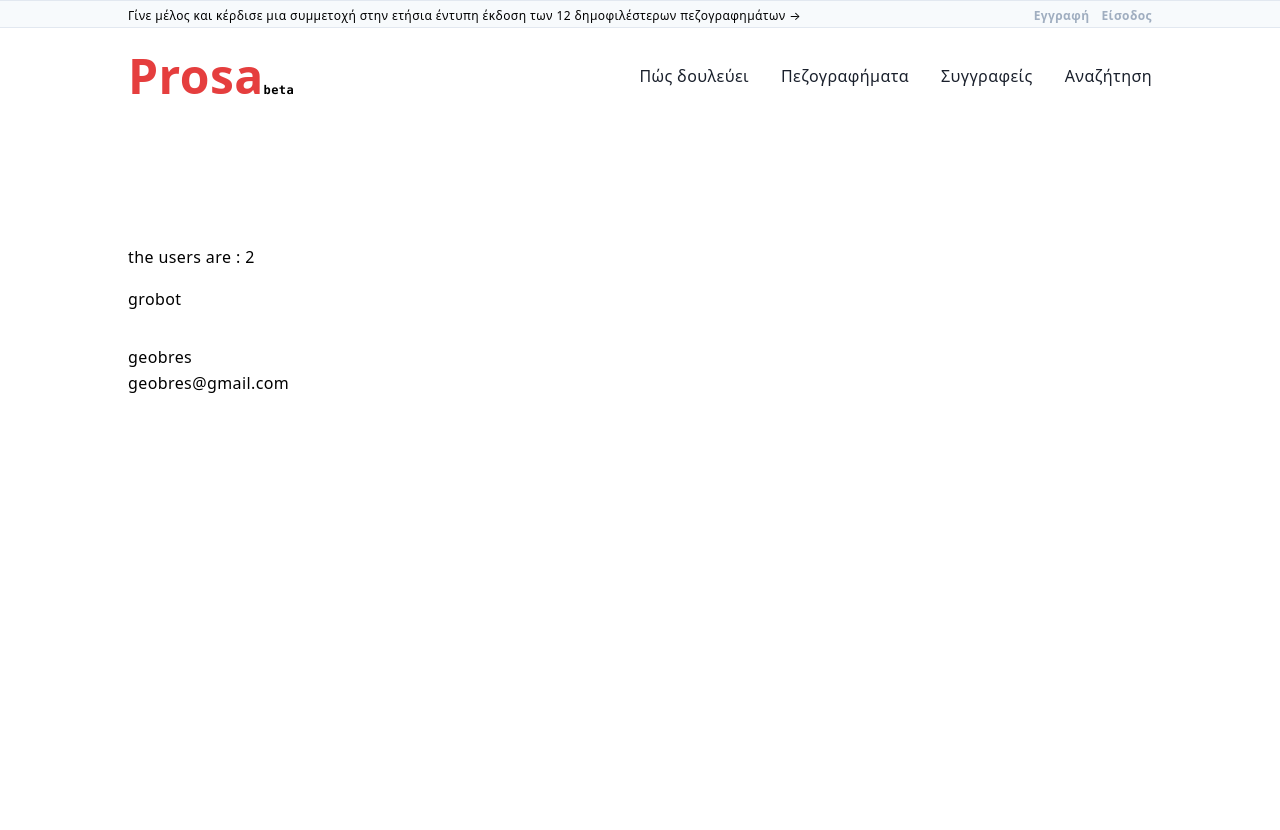
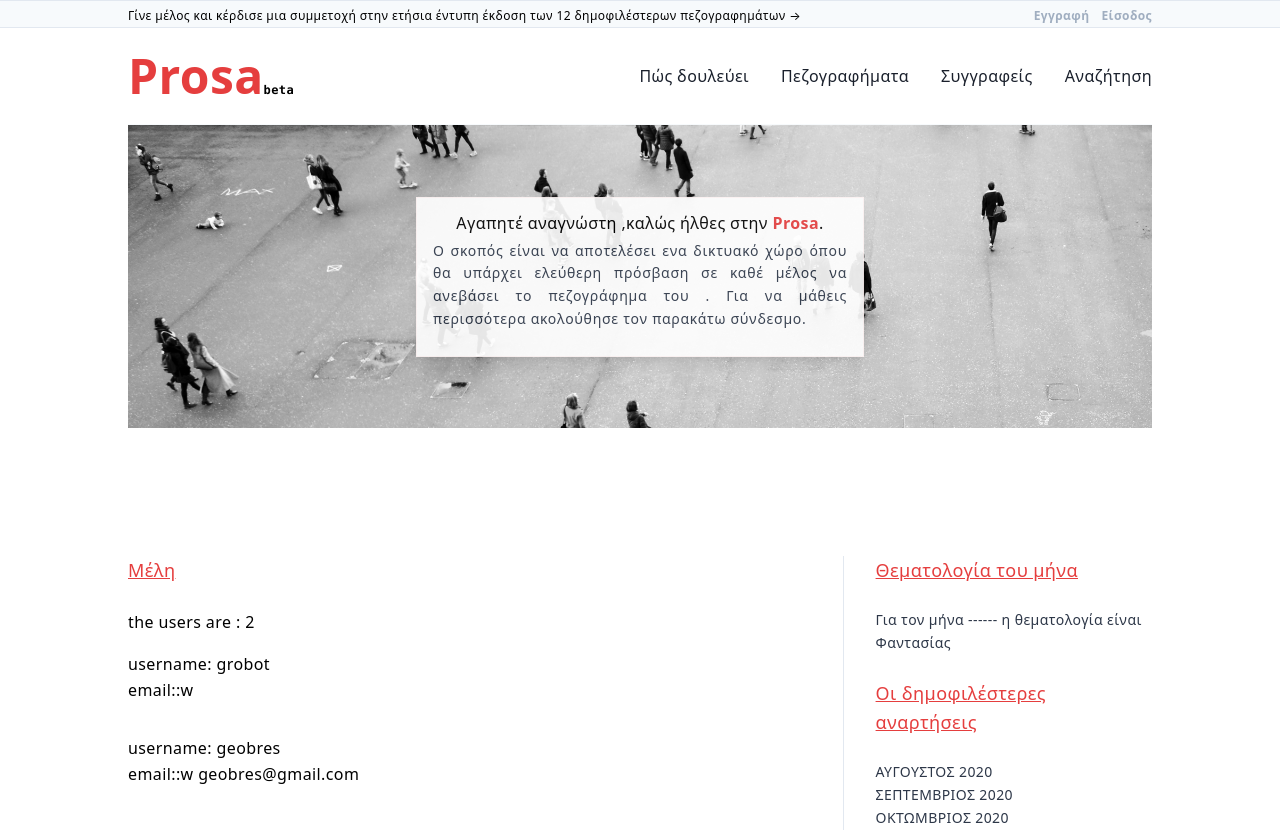
Before and after one commit to bres/secondapp_blog, a Django app: template secondapp/blog/templates/blog/writers.html in a window 1280 px wide. Before the commit the page ends 393 px from the top, so only its background shows below. Run offline with Django 3.2, Linux system fonts and the light colour scheme; the template is opened without the code that fills it: values that come from a table or form of the project are taken from there, others are empty; data comes from the database, SQL or seed files in the repository; style sheets or scripts are compiled from the project's sources; some libraries are stand-ins or nearby versions.

Commit message:
editng the writers

```diff
--- a/secondapp/blog/templates/blog/writers.html
+++ b/secondapp/blog/templates/blog/writers.html
@@ -1,31 +1,74 @@
 {% extends 'blog/base.html'%}
+{% load static %}
 
 
 {% block content %}
 <!-- component -->
+<header class="container mx-auto px-32">
+	<div class="bg-cover border-t border-gray-100" style="height:19rem; background-image: url({% static 'images/members.jpg' %});"/>
+		<div class=" h-full flex items-center ">
+
+<div class=" container mx-auto max-w-md bg-white h-40 opacity-90 shadow-lg border-red-100 border" >
+
+    <p class="text-center text-md pt-3">Αγαπητέ αναγνώστη ,καλώς ήλθες στην <span class="text-red-600 font-semibold ">Prosa</span>.</p>
+
+<p class="text-sm text-gray-800 px-4 pt-1 text-justify tracking-wider mb-4 leading-relaxed">
+Ο σκοπός είναι να αποτελέσει ενα δικτυακό χώρο όπου θα υπάρχει ελεύθερη πρόσβαση σε
+καθέ μέλος να ανεβάσει το πεζογράφημα του .
+Για να μάθεις περισσότερα ακολούθησε τον παρακάτω σύνδεσμο.
+</p>
+
+ </div>
+</div>
+</div>
+</header>
 
 <div class="container mx-auto mt-32 px-32">
+     <div class="flex mt-20 ">
+	 <div class="w-3/4">
+		  <h1 class="text-lg underline text-red-600 mb-6">Μέλη</h1>
           {% if user %}
           {% if all_writers.count < 2 %}
             <p> there is one or none  user</p>
           {% else %}
          <p> the users are :    {{ all_writers.count }}    </p>
 
-
-
          {% for writer in all_writers %}
          <ul class="py-4">
 
-     <li>   {{ writer.username }}   </li>
-     <li>   {{ writer.email }}   </li>
-
+         <li>   username: {{ writer.username }}   </li>
+         <li>  email::w
+           {{ writer.email }}   </li>
          </ul>
          {% endfor %}
          {% endif%}
+         {% endif %}
+     </div>
+	<div class="w-1/3 border-gray-300  border-l pl-6 ml-6">
+		<div class="px-2">
+		 <h1 class="text-lg underline text-red-600 mb-6">Θεματολογία του μήνα</h1>
 
-     {% endif %}
+		 <p class="text-sm text-gray-800">Για τον μήνα ------ η θεματολογία είναι Φαντασίας</p>
+		</div>
+
+		<div class="px-2 pt-6">
+
+                 <h1 class="text-lg underline text-red-600 mb-6">Οι δημοφιλέστερες αναρτήσεις</h1>
+
+
+		 <ul class="text-sm text-gray-800">
+			 <li>ΑΥΓΟΥΣΤΟΣ 2020</li>
+			 <li>ΣΕΠΤΕΜΒΡΙΟΣ 2020</li>
+			 <li>ΟΚΤΩΜΒΡΙΟΣ 2020</li>
+		 </ul>
+		</div>
+
+	</div>
 
 
  </div>
 
+
+
+
 {% endblock %}
--- a/secondapp/blog/views.py
+++ b/secondapp/blog/views.py
@@ -54,6 +54,6 @@
 
 
 def writersList(request):
-    #all_writers=User.objects.all()
-    all_writers=Post.objects.author.all()
+    all_writers=User.objects.all()
+    #all_writers=Post.objects.author.all()
     return render(request,'blog/writers.html',{'all_writers':all_writers})
```
Also changed, not shown: secondapp/static/images/17THELOOK14-superJumbo.jpg (deleted), secondapp/static/images/aleksei-ieshkin-KoU5hsy6xzk-unsplash.jpg (deleted), secondapp/static/images/members.jpg (added), secondapp/static/images/members1.jpg (added), secondapp/static/images/members2.jpg (added), 7 other files. Lines whose indentation alone changed are shown as unchanged.
